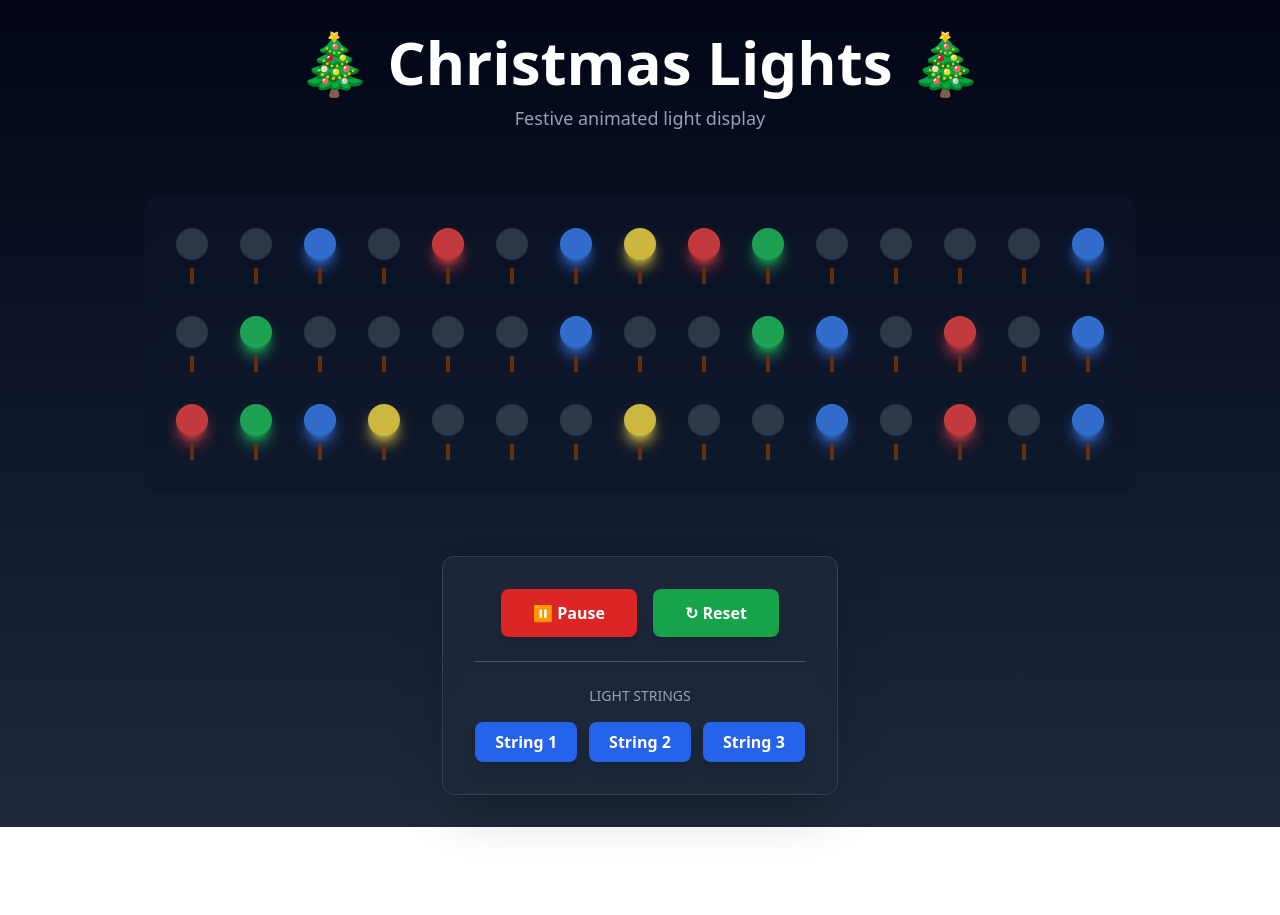
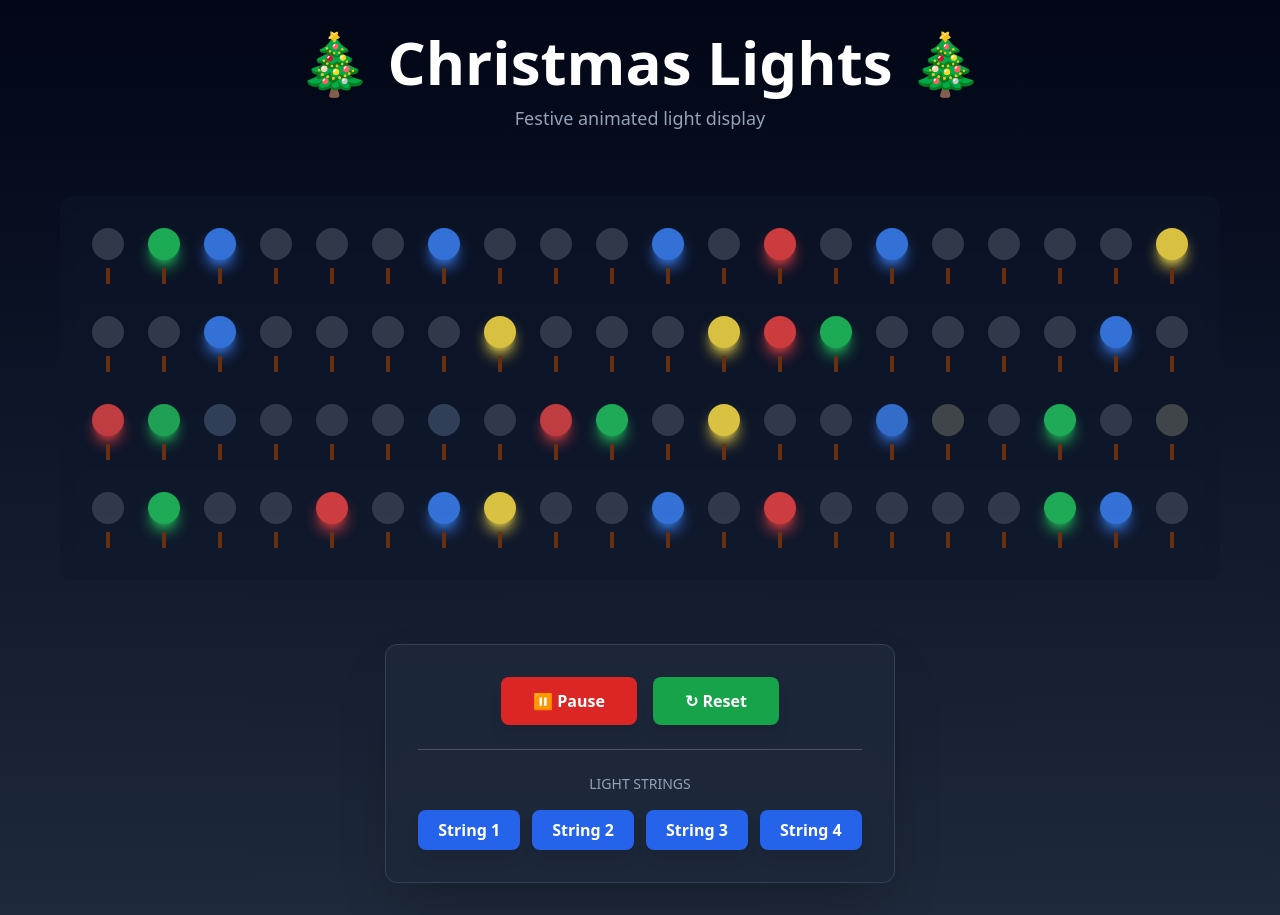
Before and after one commit to ecrent/app-ideas-showcase, a React (Vite) app in the folder apps/04-christmas-lights/: page / in a window 1280 px wide. Before the commit the page ends 827 px from the top, so only its background shows below. Built offline with nearby package versions, Linux system fonts and the light colour scheme.

Commit message:
add fourth light string and expand lights per string

```diff
--- a/apps/04-christmas-lights/src/App.tsx
+++ b/apps/04-christmas-lights/src/App.tsx
@@ -44,7 +44,7 @@ function LightStringDisplay({
   litIndices: Set<number>
 }) {
   return (
-    <div className="flex gap-8 justify-center opacity-80 hover:opacity-100 transition-opacity">
+    <div className="flex gap-6 justify-center opacity-85 hover:opacity-100 transition-opacity">
       {lightString.lights.map((light) => (
         <Light
           key={light.id}
@@ -61,16 +61,16 @@ function LightStringDisplay({
 export default function App() {
   const createLightString = (id: number): LightString => ({
     id,
-    lights: Array.from({ length: 15 }, (_, i) => ({
+    lights: Array.from({ length: 20 }, (_, i) => ({
       id: i,
       color: colors[i % colors.length],
     })),
     isActive: true,
-    speed: 300 + id * 100,
+    speed: 250 + id * 120,
   })
 
   const [lightStrings, setLightStrings] = useState<LightString[]>(
-    Array.from({ length: 3 }, (_, i) => createLightString(i))
+    Array.from({ length: 4 }, (_, i) => createLightString(i))
   )
   const [isAnimating, setIsAnimating] = useState(true)
   const [litIndicesList, setLitIndicesList] = useState<Map<number, Set<number>>>(
```
